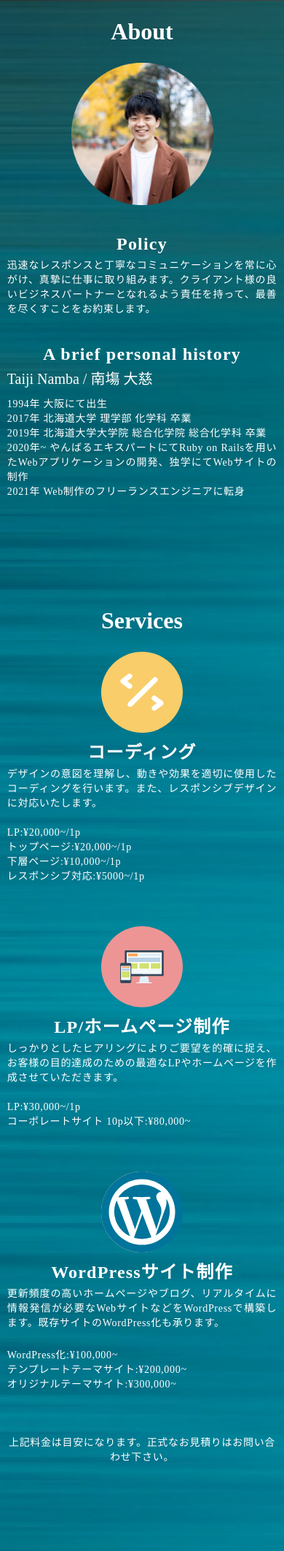
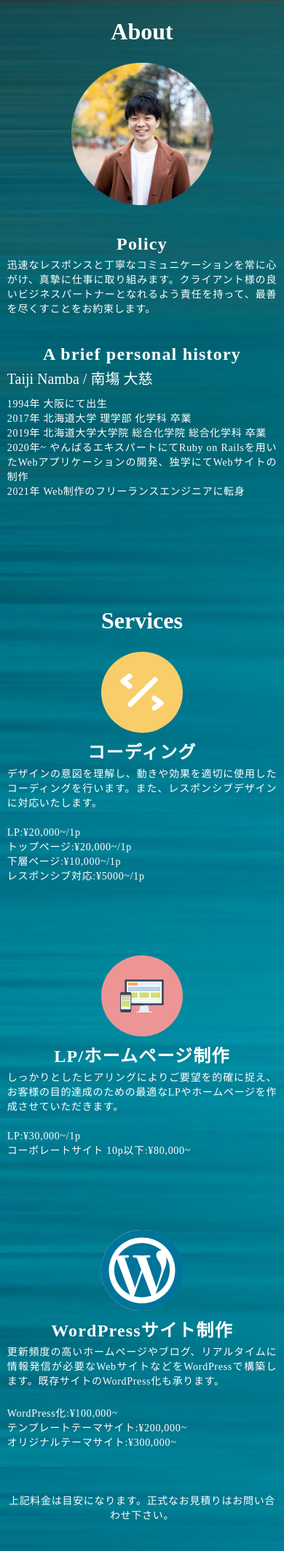
Before and after one commit to Taiji-Namba/portfolio-site-WP, a PHP site: page / in a window 390 px wide. Shown: the part 843-2968 px from the top of the page at 73% size. Run offline with PHP 8.4, Linux system fonts and the light colour scheme; some libraries are stand-ins or nearby versions.

Commit message:
spのservice同士のmargin指定変更

```diff
--- a/style.css
+++ b/style.css
@@ -226,8 +226,11 @@ nav li {
 @media screen and (max-width: 520px) {
   .service {
     width: 100%;
+    margin: 0 auto 80px auto;
+    display: block;
+  }
+  .service:last-child {
     margin: 0 auto 40px auto;
-    display: block;
   }
 }
 
--- a/style.scss
+++ b/style.scss
@@ -210,8 +210,12 @@ nav {
 
   @include mq() {
     width: 100%;
-    margin: 0 auto 40px auto;
+    margin: 0 auto 80px auto;
     display: block;
+
+    &:last-child {
+      margin: 0 auto 40px auto;
+  }
 
   }
 }
```
Also changed, not shown: 1 other file.
